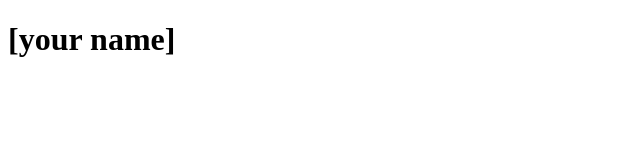
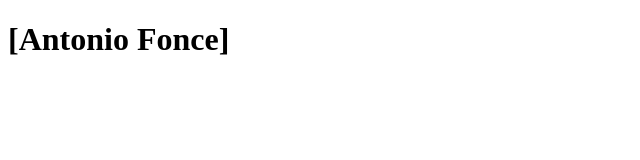
Before and after one commit to antoniofonce/afonce.github.io, a plain HTML site: page index.html in a window 1280 px wide. Shown: the whole page, without its empty margins (0-640 px from the left). Drawn offline with Linux system fonts and the light colour scheme.

Commit message:
Update index.html

```diff
--- a/index.html
+++ b/index.html
@@ -1,9 +1,9 @@
 <!DOCTYPE html>
 <html>
  <head>
- <title>CSCE 190: [your name]</title>
+ <title>CSCE 190: [afonce]</title>
  </head>
  <body>
- <h1>[your name]</h1>
+ <h1>[Antonio Fonce]</h1>
  </body>
 </html>
```
